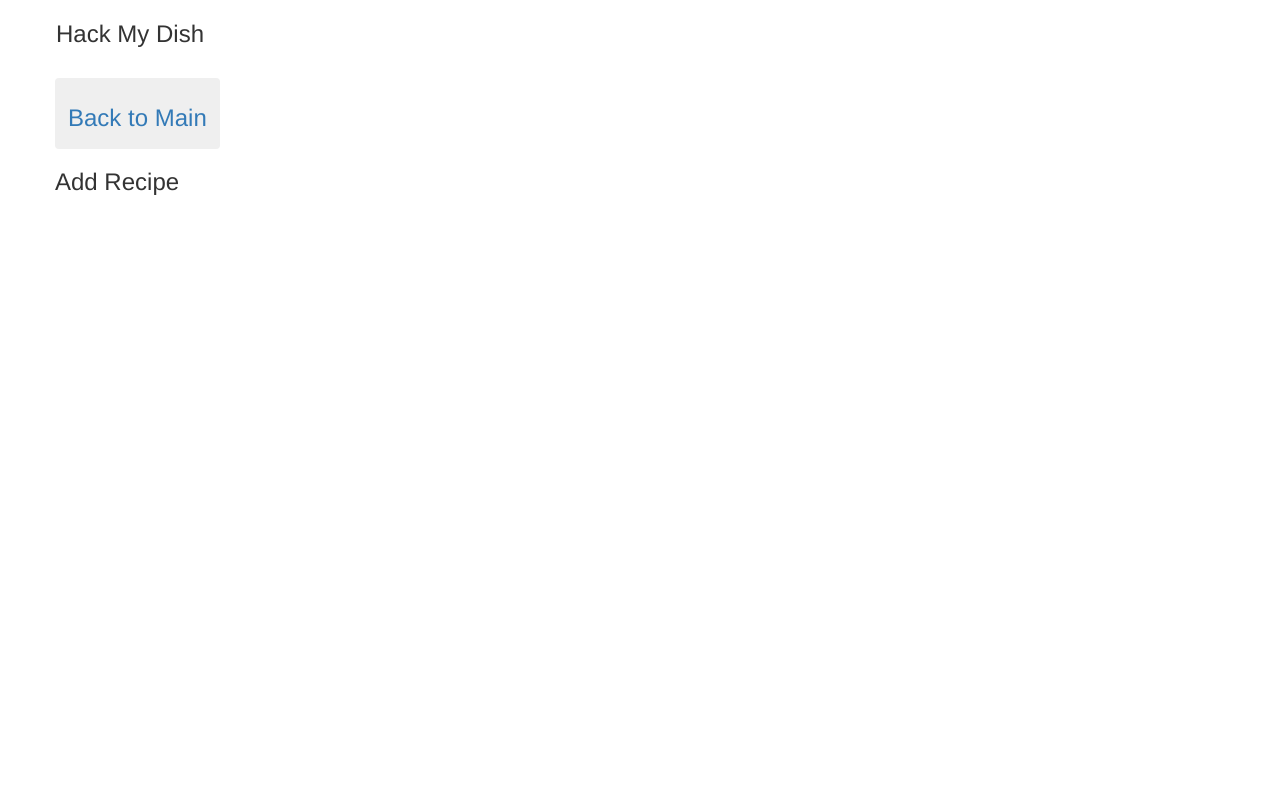
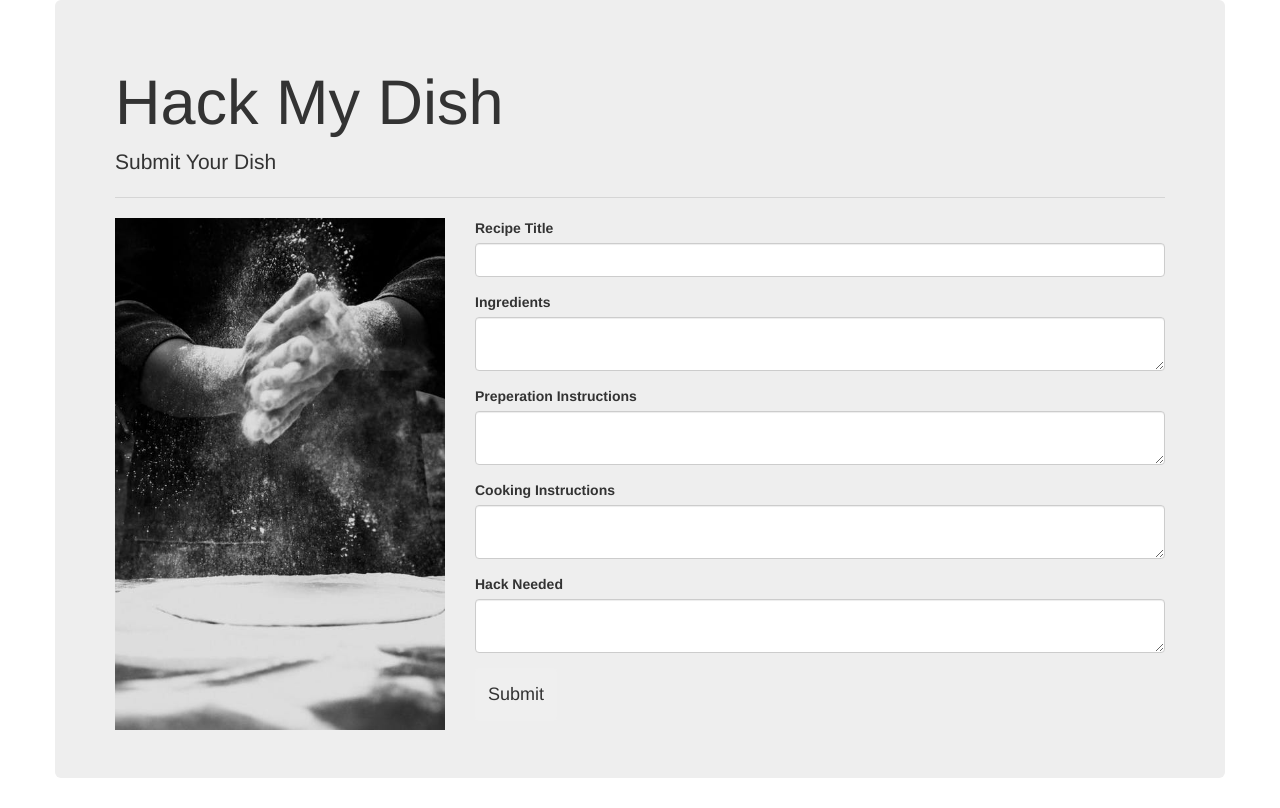
Before and after one commit to AlexTPina/capstone-hackmydish-frontend, a React (Create React App) app: page /addrecipe in a window 1280 px wide. Built offline with nearby package versions, Linux system fonts and the light colour scheme.

Commit message:
Add Recipe Component Updated

```diff
--- a/src/components/dashboard/AddRecipe.js
+++ b/src/components/dashboard/AddRecipe.js
@@ -1,24 +1,54 @@
 import React, { useState } from 'react'
 import { Col, Row } from 'reactstrap'
 import { Jumbotron, Button, Card, CardTitle, CardText, CardBody } from 'reactstrap';
+import { Form, FormGroup, Label, Input, FormText } from 'reactstrap';
 import { Link } from "react-router-dom";
 import { BrowserRouter as Router, Route, Switch } from 'react-router-dom'
 
 import TopNav from '../layout/TopNav'
+import Hands from '../layout/Hands.png'
 
 const AddRecipe = () => {
 
 return (
-  <Router>
-    <div>
-      <TopNav />
-      <Link to="/">
-        <Button><h3>Back to Main</h3></Button>
-      </Link>
-      <h3>Add Recipe</h3>
-    </div>
-  </Router>
-  )
-}
+  <div>
+    <Jumbotron>
+      <h1 className="display-3">Hack My Dish</h1>
+      <p className="lead">Submit Your Dish</p>
+      <hr className="my-2" />
 
+      <Row>
+        <Col sm="4">
+          <img width="100%" src={Hands} alt="Card image cap" />
+        </Col>
+        <Col sm="8">
+          <Form>
+            <FormGroup>
+              <Label for="recipeTitle">Recipe Title</Label>
+              <Input type="title" name="title" id="recipeTitle"/>
+            </FormGroup>
+            <FormGroup>
+              <Label for="ingredients">Ingredients</Label>
+              <Input type="textarea" name="ingredients" id="ingredients" />
+            </FormGroup>
+            <FormGroup>
+              <Label for="preperation">Preperation Instructions</Label>
+              <Input type="textarea" name="preperation" id="preperation" />
+            </FormGroup>
+            <FormGroup>
+              <Label for="preperation">Cooking Instructions</Label>
+              <Input type="textarea" name="preperation" id="preperation" />
+            </FormGroup>
+            <FormGroup>
+              <Label for="preperation">Hack Needed</Label>
+              <Input type="textarea" name="preperation" id="preperation" />
+            </FormGroup>
+            <Button><h4>Submit</h4></Button>
+          </Form>
+        </Col>
+      </Row>
+    </Jumbotron>
+  </div>
+  );
+};
 export default AddRecipe
--- a/src/components/dashboard/LandingPage.js
+++ b/src/components/dashboard/LandingPage.js
@@ -1,27 +1,26 @@
 import React from 'react'
-//import AddNewCarForm from './AddNewCarForm'
-//import CarList from './CarList'
 import { Col, Row } from 'reactstrap'
 import { Jumbotron, Button, Card, CardTitle, CardText, CardBody } from 'reactstrap';
 import { Link } from "react-router-dom";
 
 import RecipeCard from '../layout/RecipeCard.png'
 import Ingredients from '../layout/Ingredients.png'
+import TwoCooks from '../layout/TwoCooks.png'
 
 const LandingPage = (props) => {
   return (
     <div>
       <Jumbotron>
         <h1 className="display-3">Hack My Dish</h1>
-        <p className="lead">Hello Food Hackers and Welcome to Hack My Dish!</p>
+        <p className="lead">Hello Food Lovers and Welcome to Hack My Dish!</p>
         <hr className="my-2" />
         <p>Hack my dish is a community based resource created to help solve everyday food challenges.</p>
         <p>Not sure how to make your favorite dish "Keto Friendly", "Sugar Free" or how to substitute for an allergy, then you came to the right place. HMD was designed specifically to assist the everyday cook to adjust their recipes for whatever challenges they are presented with.  </p>
         <Row>
       <Col sm="6">
         <Card body>
-          {/* <CardTitle className="text-muted text-center"><h3>Submit Your Dish!</h3></CardTitle> */}
-          <img width="100%" src={RecipeCard} alt="Card image cap" />
+            {/* <img width="100%" src={RecipeCard} alt="Card image recipe card" />  */}
+            <img width="100%" src={Ingredients} alt="Card image cap" />
           <CardText className="text-muted">To submit a recipe to be hacked by the community simply click the "Submit Recipe" link below. From there simply fill out the form with your recipe detail and the help you are requesting.</CardText>
             <Card body className="text-center">
             <Link to="/AddRecipe">
@@ -32,11 +31,11 @@ const LandingPage = (props) => {
       </Col>
       <Col sm="6">
         <Card body>
-        {/* <CardTitle className="text-muted text-center"><h3>Hack A Dish!</h3></CardTitle> */}
-          <img width="100%" src={Ingredients} alt="Card image cap" />
+            {/* <img width="100%" src={Ingredients} alt="Card image cap" />  */}
+            <img width="100%" src={TwoCooks} alt="Card image cap" />
           <CardText className="text-muted">If you are a natural born problem solver feel free to help your neighbors. You can help them by reviewing their requests in the link below and submiting your favorite hacks.</CardText>
           <Card body className="text-center">
-            <Link to="/EditRecipe">
+            <Link to="/Recipes">
               <Button ><h3>Hack A Dish!</h3></Button>
             </Link>
           </Card>
@@ -49,13 +48,3 @@ const LandingPage = (props) => {
 };
 
 export default LandingPage
-
-
-{/* <div>
-      <Col>
-        <AddNewCarForm />
-      </Col>
-      <Col>
-        <CarList />
-      </Col>
-    </div> */}
--- a/src/components/dashboard/Recipes.js
+++ b/src/components/dashboard/Recipes.js
@@ -1,13 +1,23 @@
 import React, { useState } from 'react'
+import { Col, Row } from 'reactstrap'
+import { Jumbotron, Button, Card, CardTitle, CardText, CardBody } from 'reactstrap';
+import { Link } from "react-router-dom";
+import { BrowserRouter as Router, Route, Switch } from 'react-router-dom'
+
+import TopNav from '../layout/TopNav'
 
 const Recipes = () => {
-  //const [ todo, setTodo ] = useState('')
-
 
 return (
-    <div className="App">
-      {/* <p>{todo}</p> */}
+  <Router>
+    <div>
+      <TopNav />
+      <Link to="/">
+        <Button color="warning"><h4>Back to Main</h4></Button>
+      </Link>
+      <h3>Recipes List</h3>
     </div>
+  </Router>
   )
 }
 
--- a/src/components/layout/TopNav.js
+++ b/src/components/layout/TopNav.js
@@ -5,7 +5,7 @@ import { Navbar } from "reactstrap";
 
 const TopNav = props => {
   return (
-    <Navbar bg="primary" variant="dark">
+    <Navbar inverse color="primary">
       <h3>Hack My Dish</h3>
     </Navbar>
   );
```
Also changed, not shown: public/test.txt, src/components/layout/Hands.png (added), src/components/layout/TwoCooks.png (added).
